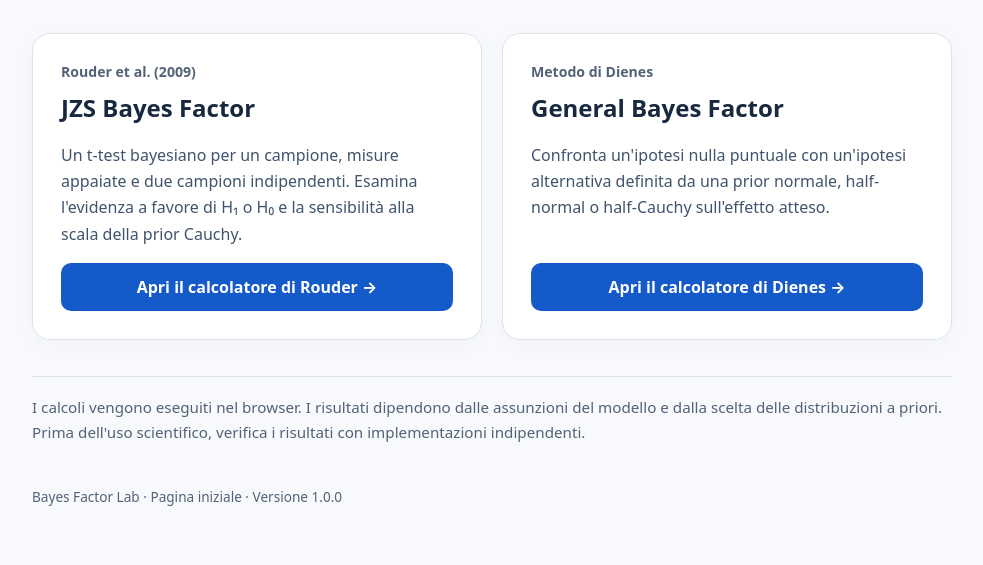
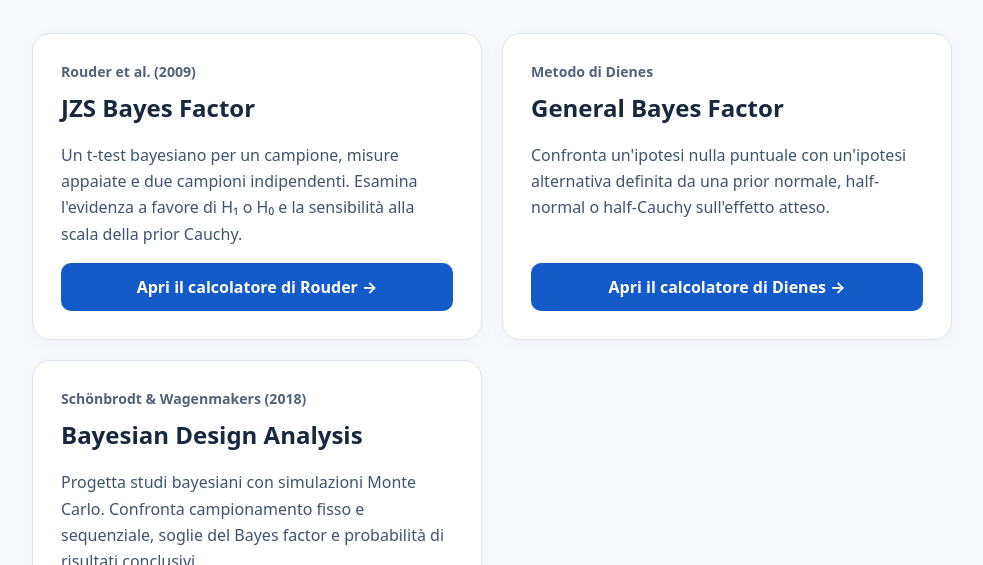
Before and after one commit to tommasocosta-lab/bayes-factor-lab, a plain HTML site: page index.html in a window 1280 px wide. Shown: the part 235-800 px from the top of the page, without its empty margins (148-1131 px from the left). Drawn offline with Linux system fonts and the light colour scheme.

Commit message:
Update index.html

```diff
--- a/index.html
+++ b/index.html
@@ -17,7 +17,8 @@
 <div class="cards">
 <article class="card"><div class="tag">Rouder et al. (2009)</div><h2>JZS Bayes Factor</h2><p>Un t-test bayesiano per un campione, misure appaiate e due campioni indipendenti. Esamina l'evidenza a favore di H₁ o H₀ e la sensibilità alla scala della prior Cauchy.</p><a class="button" href="./rouder/">Apri il calcolatore di Rouder →</a></article>
 <article class="card"><div class="tag">Metodo di Dienes</div><h2>General Bayes Factor</h2><p>Confronta un'ipotesi nulla puntuale con un'ipotesi alternativa definita da una prior normale, half-normal o half-Cauchy sull'effetto atteso.</p><a class="button" href="./dienes/">Apri il calcolatore di Dienes →</a></article>
+<article class="card"><div class="tag">Schönbrodt &amp; Wagenmakers (2018)</div><h2>Bayesian Design Analysis</h2><p>Progetta studi bayesiani con simulazioni Monte Carlo. Confronta campionamento fisso e sequenziale, soglie del Bayes factor e probabilità di risultati conclusivi.</p><a class="button" href="./bfda_lab/bfda.html">Apri il calcolatore BFDA →</a></article>
 </div>
 <p class="note">I calcoli vengono eseguiti nel browser. I risultati dipendono dalle assunzioni del modello e dalla scelta delle distribuzioni a priori. Prima dell'uso scientifico, verifica i risultati con implementazioni indipendenti.</p>
-<footer>Bayes Factor Lab · Pagina iniziale · Versione 1.0.0</footer>
+<footer>Bayes Factor Lab · Pagina iniziale · Versione 1.1.0</footer>
 </main></body></html>
```
